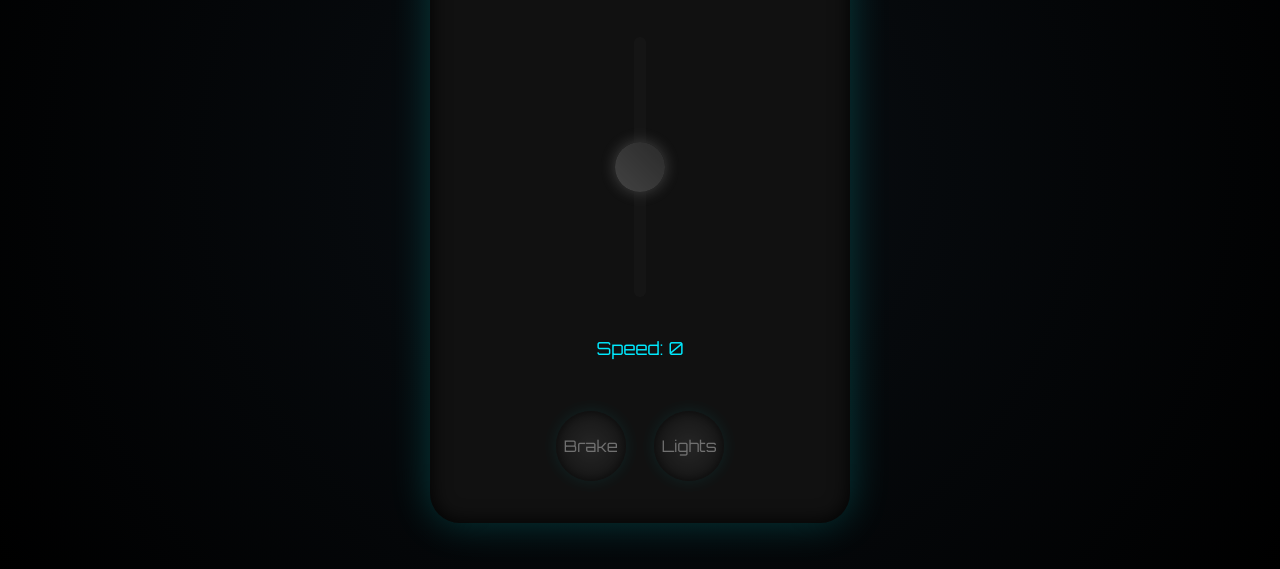
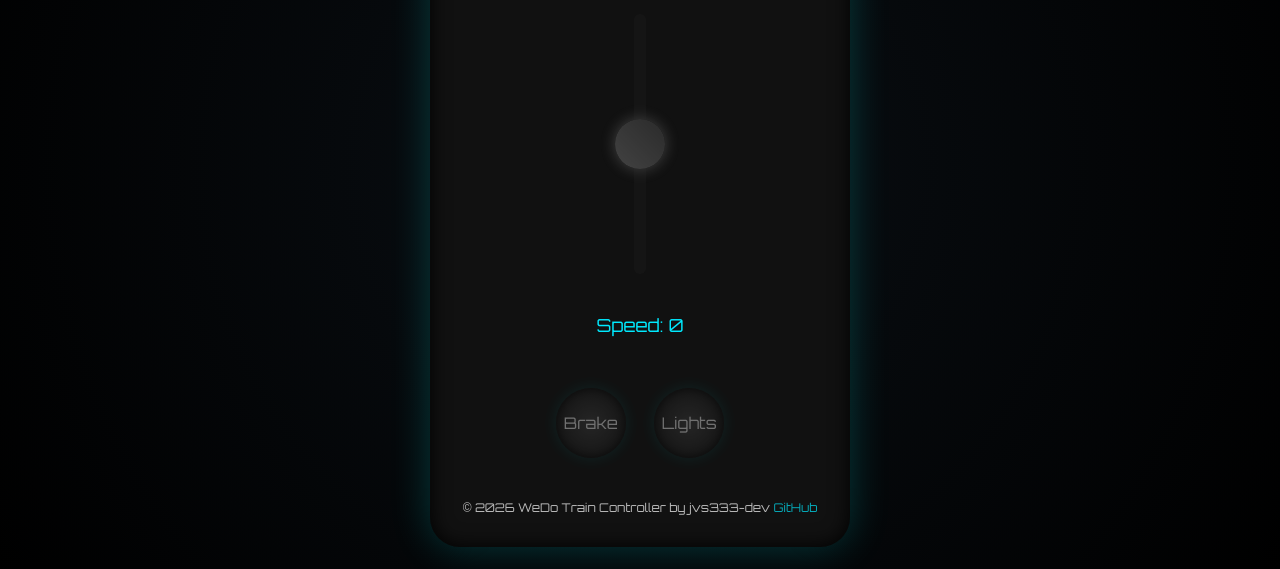
Before and after one commit to wedo2lab/wedo2lab.github.io, a plain HTML site: page traincontroller.html in a window 1280 px wide. Shown: the part 231-800 px from the top of the page. Drawn offline with Linux system fonts and the light colour scheme.

Commit message:
Enhance traincontroller.html with footer section
Add footer with copyright and GitHub link

```diff
--- a/traincontroller.html
+++ b/traincontroller.html
@@ -38,7 +38,7 @@ button.connect {padding:10px 20px;border:none;border-radius:10px;background:#00e
     width:70px;height:70px;border-radius:50%;
     background:radial-gradient(circle,#444,#111);
     display:inline-flex;justify-content:center;align-items:center;
-    margin:12px;cursor:pointer;
+    margin:12px;cursor:pointer;margin-bottom: 20px;
     box-shadow: inset 0 0 10px #000, 0 0 15px rgba(0,255,255,0.2);
 }
 .knob.active { box-shadow:0 0 20px #ffe600; }
@@ -70,6 +70,24 @@ button.connect {padding:10px 20px;border:none;border-radius:10px;background:#00e
     font-size:14px;
     z-index:9999;
 }
+
+.footer {
+    margin-top: 20px;
+    font-size: 12px;
+    opacity: 0.7;
+    line-height: 1.6;
+    text-align: center;
+}
+
+.footer a {
+    color: #00eaff;
+    text-decoration: none;
+}
+
+.footer a:hover {
+    text-shadow: 0 0 8px #00eaff;
+}
+
 </style>
 </head>
 <body>
@@ -98,10 +116,14 @@ button.connect {padding:10px 20px;border:none;border-radius:10px;background:#00e
         <div class="knob disabled" id="brakeKnob" onclick="brake()"><span>Brake</span></div>
         <div class="knob disabled" id="lightsKnob" onclick="toggleLights()"><span>Lights</span></div>
     </div>
+
+    <div class="footer">
+        &copy; 2026 WeDo Train Controller by jvs333-dev
+        <a href="https://github.com/wedo2lab/wedo2lab.github.io" target="_blank">GitHub</a>
+    </div>
 </div>
 
 <script>
-// ===== BLUETOOTH =====
 const WEDO_CONTROL_SERVICE_UUID = "00004f0e-1212-efde-1523-785feabcd123";
 const WEDO_SERVICE_UUID = "00001523-1212-efde-1523-785feabcd123";
 const WEDO_OUTPUT_UUID  = "00001565-1212-efde-1523-785feabcd123";
@@ -139,7 +161,7 @@ function updateUIStates(){
     lightsKnob.classList.toggle("disabled", !lightsActive || !connected);
     brakeKnob.classList.toggle("disabled", !motorActive || !connected);
 
-    if(!motorActive){
+    if(!motorActive||!connected){
         setSpeed(0, true);
     }
 
@@ -160,6 +182,7 @@ function setConnectedUI(connected){
         statusEl.classList.remove("connected");
         btn.textContent="Connect";
     }
+    updateUIStates();
 }
 
 async function connect(){
@@ -246,7 +269,6 @@ function toggleLights(){
     );
 }
 
-// ===== LEVER CONTROL =====
 let speed=0;
 const speedText=document.getElementById("speed-value");
 let dragging=false;
@@ -287,7 +309,6 @@ function move(clientY){
 document.addEventListener("mousemove",(e)=>move(e.clientY));
 document.addEventListener("touchmove",(e)=>move(e.touches[0].clientY),{passive:false});
 
-// ===== KEYBOARD =====
 document.addEventListener("keydown",(e)=>{
     if(motor_port!==null && device?.gatt?.connected && ["ArrowUp","w","W"].includes(e.key)){
         e.preventDefault(); setSpeed(speed+5);
@@ -299,32 +320,22 @@ document.addEventListener("keydown",(e)=>{
     if(e.key.toLowerCase()==="l"){ toggleLights(); }
 });
 
-// ===== BROWSER CHECK =====
 function isSupportedBrowser(){
-    // 1) Must support Web Bluetooth
     if (!navigator.bluetooth) return false;
-
-    // 2) Must be secure context (required for Web Bluetooth)
     if (!window.isSecureContext) return false;
-
-    // 3) Prefer modern detection (Chromium brand)
     if (navigator.userAgentData && navigator.userAgentData.brands) {
         const brands = navigator.userAgentData.brands.map(b => b.brand);
         const isChromeBrand = brands.includes("Google Chrome") || brands.includes("Chromium");
         if (!isChromeBrand) return false;
     } else {
-        // 4) Fallback: older browsers
         const ua = navigator.userAgent;
         const vendor = navigator.vendor || "";
 
-        // Must be Google Chrome vendor
         if (!vendor.includes("Google")) return false;
 
-        // Must contain Chrome
         if (!ua.includes("Chrome")) return false;
     }
 
-    // 5) Block known incompatible Chromium variants
     if (navigator.brave !== undefined) return false;
     const ua = navigator.userAgent;
     if (ua.includes("Edg") || ua.includes("OPR") || ua.includes("SamsungBrowser") || ua.includes("YaBrowser") || ua.includes("Vivaldi")) return false;
```
